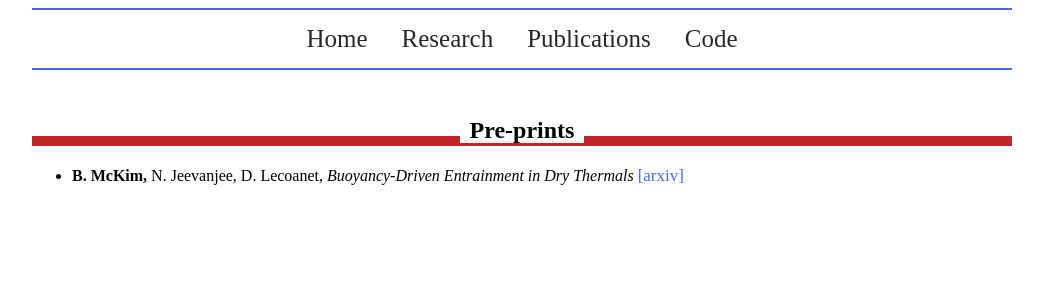
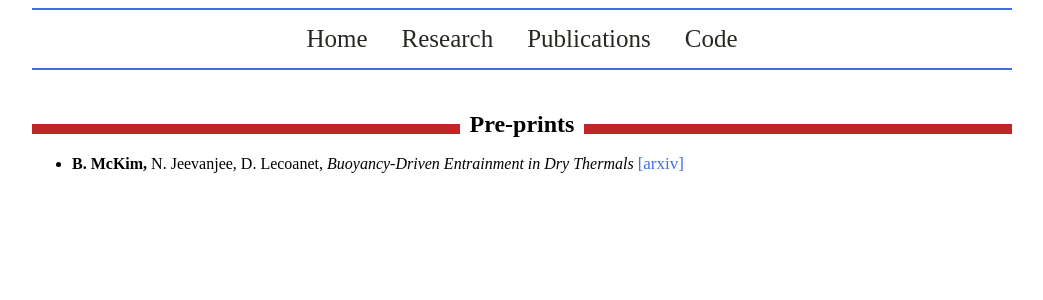
Before and after one commit to mckimb/mckimb.github.io, a Jekyll site: the page built from papers/index.html, in a window 1280 px wide. Shown: the top 300 px of the page, without its empty margins (118-1161 px from the left). Built offline with Jekyll 4.4.1, drawn with Linux system fonts in a browser that asks for light colours.

Commit message:
Update main.css

```diff
--- a/css/main.css
+++ b/css/main.css
@@ -14,7 +14,7 @@ h2 {
    width: 100%;
    text-align: center;
    border-bottom: 10px solid #c02628;
-   line-height: 0.5em;
+   line-height: 0.0em;
    margin: 10px 0 20px;
 }
 
```
